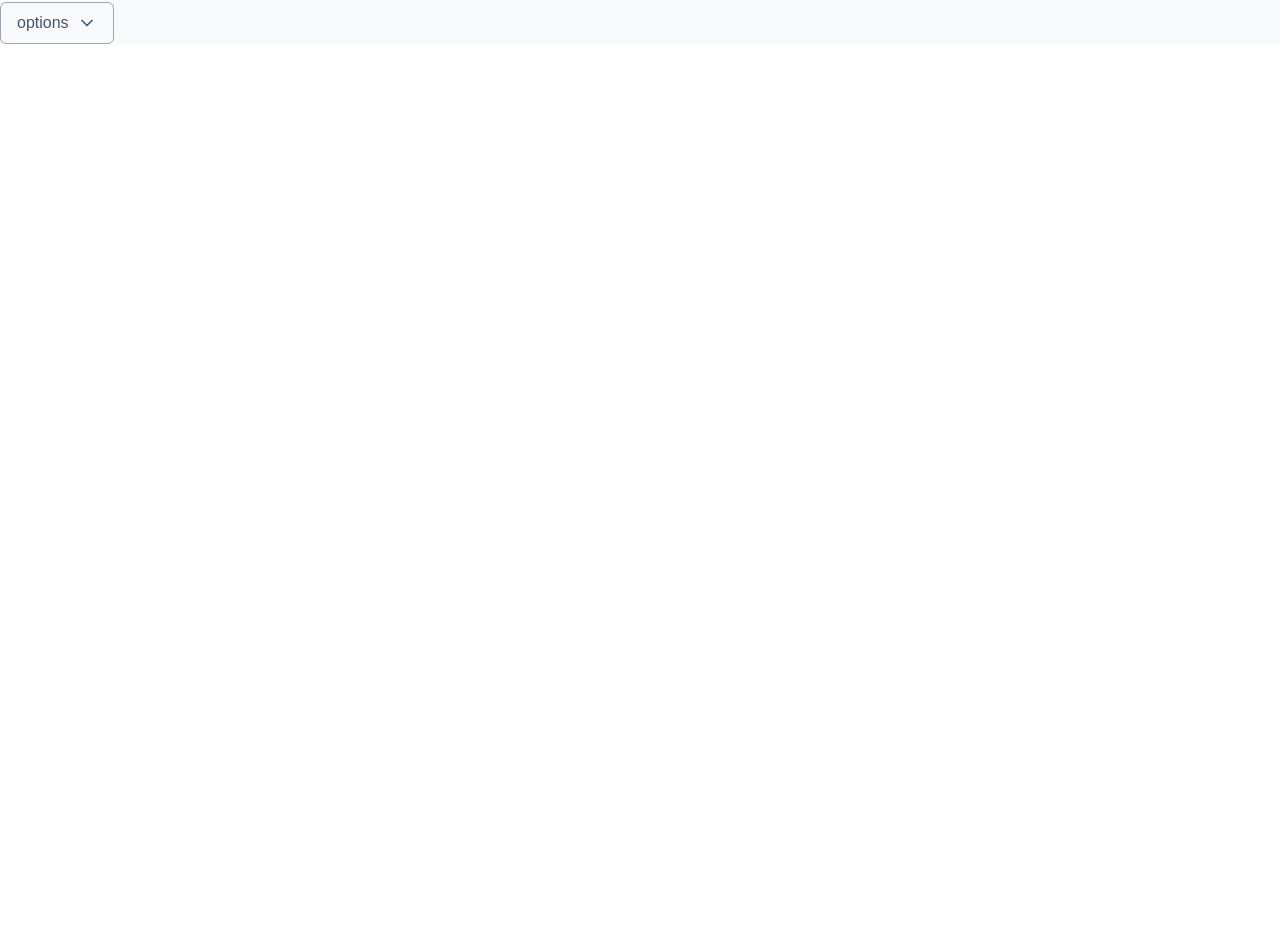
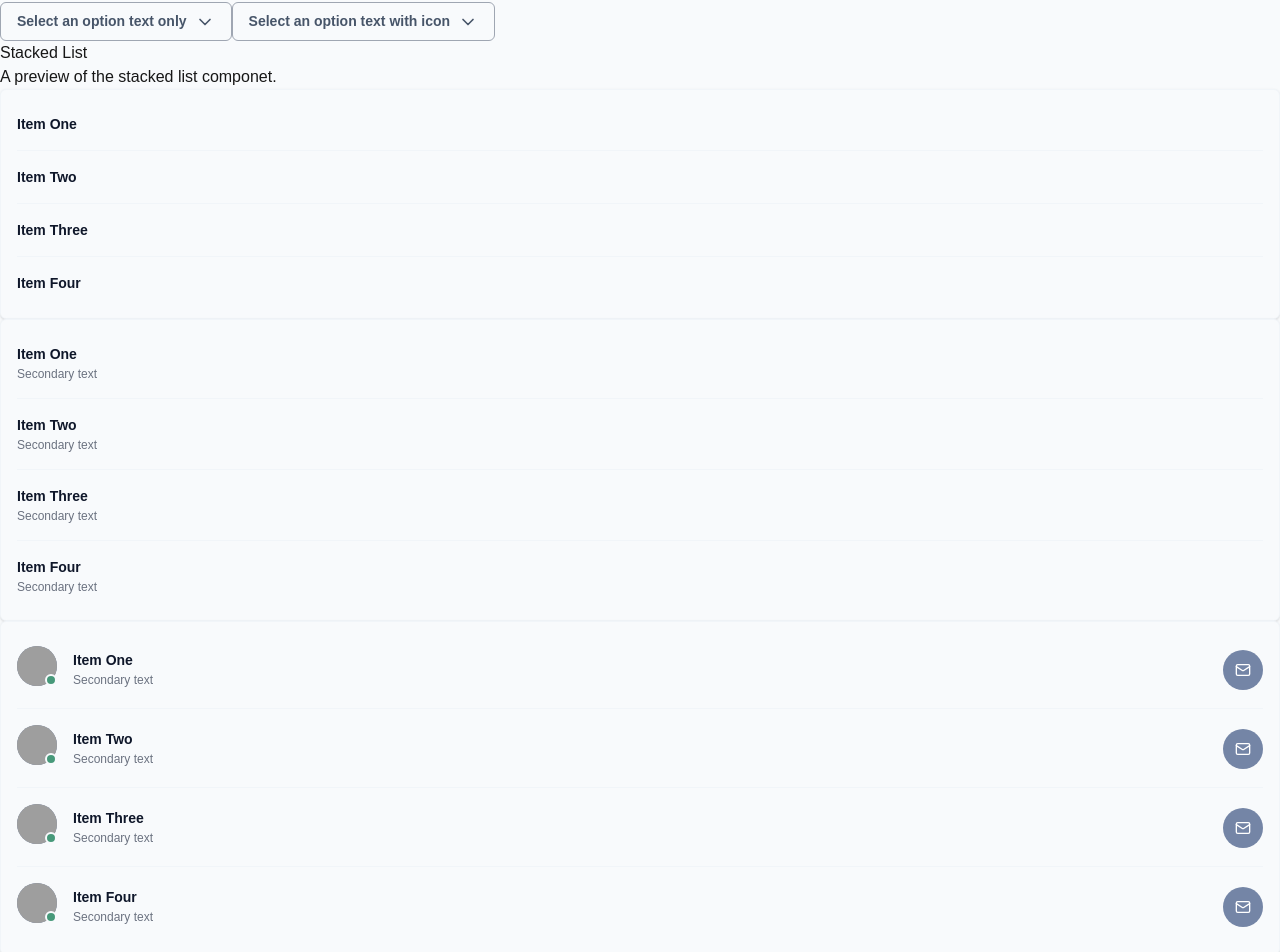
Before and after one commit to menchacaeli/nextjs-ui-components, a Next.js app: page / in a window 1280 px wide. Shown: the part 1589-2541 px from the top of the page. Before the commit the page ends 1633 px from the top, so only its background shows below. Built offline with nearby package versions, Linux system fonts and the light colour scheme; grey boxes are pictures that could not be loaded.

Commit message:
added stacked list

```diff
--- a/src/components/Option/Option.css
+++ b/src/components/Option/Option.css
@@ -7,8 +7,8 @@
     display: inline-flex;
     align-items: center;
     padding: var(--spacing-2) var(--spacing-4);
-    font-size: var(--font-size-base);
-    font-weight: var(--font-weight-medium);
+    font-size: var(--font-size-sm);
+    font-weight: var(--font-weight-semibold);
     color: var(--color-text-secondary);
     background-color: var(--color-bg-primary);
     border: 1px solid var(--color-bg-secondary);
@@ -43,7 +43,8 @@
     align-items: center;
     padding: var(--spacing-2) var(--spacing-4);
     background-color: var(--color-bg-secondary);
-    font-size: var(--font-size-base);
+    font-weight: var(--font-weight-light);
+    font-size: var(--font-size-sm);
     color: var(--color-text-primary);
     cursor: pointer;
     transition: all 0.2s;
@@ -59,7 +60,7 @@
 }
 
 .option--icon {
-    margin-right: var(--spacing-2);
+    margin-right: var(--spacing-3);
     width: 20px;
     height: 20px;
 }
--- a/src/components/Option/Option.tsx
+++ b/src/components/Option/Option.tsx
@@ -5,7 +5,7 @@ import "./Option.css";
 import { useEffect, useState, useRef, useCallback } from "react";
 
 const Option = (props: ListProps) => {
-  const { items } = props;
+  const { text = "options", items } = props;
 
   const [isOpen, setIsOpen] = useState(false);
   const [dropdownPosition, setDropdownPosition] = useState<"bottom" | "top">(
@@ -68,7 +68,7 @@ const Option = (props: ListProps) => {
   return (
     <div className={"option--container"} ref={containerRef}>
       <Button
-        text={"options"}
+        text={text}
         trailingIcon={ChevronDown}
         className={"option--button"}
         onClick={toggleOption}
@@ -79,13 +79,17 @@ const Option = (props: ListProps) => {
           ref={dropdownRef}
         >
           {items.map((item, index) => {
+            const LeadingIcon = item.leadingIcon;
             return (
               <div
                 key={index}
                 className={"option--item"}
                 onClick={() => item.onClick(item.value)}
               >
-                <span className={"option--item-text"}>{item.text}</span>
+                {LeadingIcon && (
+                  <LeadingIcon className={"option--icon"} aria-hidden="true" />
+                )}
+                <span className={"option--text"}>{item.text}</span>
               </div>
             );
           })}
--- a/src/components/Option/option.ts
+++ b/src/components/Option/option.ts
@@ -1,10 +1,14 @@
+import { LucideIcon } from "lucide-react";
+
 interface ListItem {
   text: string;
   value: string;
+  leadingIcon?: LucideIcon;
   onClick: (value: string) => void;
 }
 
 export interface ListProps extends React.HTMLAttributes<HTMLUListElement> {
+  text: string;
   items: ListItem[];
   id?: string;
 }
--- /dev/null
+++ b/src/components/StackedList/StackedList.css
@@ -0,0 +1,55 @@
+.list-container {
+    width: 100%;
+    border-radius: var(--radius-md);
+    box-shadow: var(--shadow-base);
+    background-color: var(--color-bg-primary);
+    border: 1px solid var(--color-bg-secondary);
+    padding: var(--spacing-2) 0;
+}
+
+.stacked-list {
+    list-style: none;
+    padding: 0;
+    margin: 0;
+}
+
+.list-item {
+    position: relative;
+}
+
+.item-content {
+    padding: var(--spacing-4);
+    display: flex;
+    justify-content: space-between;
+    align-items: center;
+}
+
+.item-avatar {
+    margin-right: var(--spacing-4);
+}
+
+.item-main {
+    flex: 1;
+    min-width: 0;
+}
+
+.item-text {
+    font-size: var(--font-size-sm);
+    font-weight: var(--font-weight-semibold);
+    color: var(--color-text-primary);
+}
+
+.item-secondary-text {
+    font-size: var(--font-size-xs);
+    color: var(--color-gray-500);
+    margin: 0;
+}
+
+.item-divider {
+    position: absolute;
+    bottom: 0;
+    left: var(--spacing-4);
+    right: var(--spacing-4);
+    height: 1px;
+    background-color: var(--color-bg-secondary);
+}
--- /dev/null
+++ b/src/components/StackedList/StackedList.tsx
@@ -0,0 +1,35 @@
+import "./StackedList.css";
+import { StackedListProps } from "./stacked-list.ts";
+
+const StackedList = (props: StackedListProps) => {
+  const { items } = props;
+  return (
+    <div className="list-container">
+      <ul className="stacked-list">
+        {items.map((item, index) => {
+          return (
+            <li key={index} className="list-item">
+              <div className="item-content">
+                {item.avatar && (
+                  <div className="item-avatar">{item.avatar}</div>
+                )}
+                <div className="item-main">
+                  <p className="item-text">{item.text}</p>
+                  <p className="item-secondary-text">{item.secondaryText}</p>
+                </div>
+                {item.secondaryAction && (
+                  <div className="item-secondary-action">
+                    {item.secondaryAction}
+                  </div>
+                )}
+              </div>
+              {index !== items.length - 1 && <div className="item-divider" />}
+            </li>
+          );
+        })}
+      </ul>
+    </div>
+  );
+};
+
+export default StackedList;
--- /dev/null
+++ b/src/components/StackedList/stacked-list.ts
@@ -0,0 +1,15 @@
+import React from "react";
+
+export interface StackedListItem {
+  text: string;
+  secondaryText?: string;
+  avatar?: React.ReactNode;
+  action?: (value: unknown) => void;
+  secondaryAction?: React.ReactNode;
+}
+
+export interface StackedListProps
+  extends React.HTMLAttributes<HTMLUListElement> {
+  items: StackedListItem[];
+  id?: string;
+}
--- a/src/components/index.ts
+++ b/src/components/index.ts
@@ -2,3 +2,4 @@ export { default as Button } from "./Button/Button.tsx";
 export { default as Avatar } from "./Avatar/Avatar.tsx";
 export { default as Badge } from "./Badge/Badge.tsx";
 export { default as Option } from "./Option/Option.tsx";
+export { default as StackedList } from "./StackedList/StackedList.tsx";
--- a/src/pages/index.tsx
+++ b/src/pages/index.tsx
@@ -1,4 +1,4 @@
-import { Button, Avatar, Badge, Option } from "@/components";
+import { Button, Avatar, Badge, Option, StackedList } from "@/components";
 import { ChevronRight, Mail } from "lucide-react";
 
 export default function Home() {
@@ -587,14 +587,12 @@ export default function Home() {
         <div className="w-full">
           {/* Options text only */}
           <div
-            className="rounded-lg border p-4"
-            style={{
-              backgroundColor: "var(--color-bg-primary)",
-              borderColor: "var(--color-gray-500)",
-            }}
+            className="border-b pb-10 mb-10"
+            style={{ borderColor: "var(--color-bg-secondary)" }}
           >
             <div className="flex flex-wrap gap-4">
               <Option
+                text={"Select an option text only"}
                 items={[
                   {
                     text: "Option One",
@@ -612,6 +610,120 @@ export default function Home() {
                   },
                 ]}
               />
+
+              <Option
+                text={"Select an option text with icon"}
+                items={[
+                  {
+                    text: "Option One",
+                    value: "Option One",
+                    leadingIcon: Mail,
+                    onClick: (value) => {
+                      alert(value);
+                    },
+                  },
+                  {
+                    text: "Option Two",
+                    value: "Option Two",
+                    leadingIcon: Mail,
+                    onClick: (value) => {
+                      alert(value);
+                    },
+                  },
+                ]}
+              />
+            </div>
+          </div>
+        </div>
+      </div>
+
+      <div className="max-w-5xl mx-auto">
+        <div className="mb-8">
+          <h1 className="text-3xl font-bold">Stacked List</h1>
+          <p className="mt-2">A preview of the stacked list componet.</p>
+        </div>
+
+        <div className="w-full">
+          {/* Options text only */}
+          <div
+            className="border-b pb-10 mb-10"
+            style={{ borderColor: "var(--color-bg-secondary)" }}
+          >
+            <div className="flex flex-wrap gap-4">
+              <StackedList
+                items={[
+                  { text: "Item One" },
+                  { text: "Item Two" },
+                  { text: "Item Three" },
+                  { text: "Item Four" },
+                ]}
+              />
+
+              <StackedList
+                items={[
+                  { text: "Item One", secondaryText: "Secondary text" },
+                  { text: "Item Two", secondaryText: "Secondary text" },
+                  { text: "Item Three", secondaryText: "Secondary text" },
+                  { text: "Item Four", secondaryText: "Secondary text" },
+                ]}
+              />
+
+              <StackedList
+                items={[
+                  {
+                    avatar: <Avatar src={avatarImage} />,
+                    text: "Item One",
+                    secondaryText: "Secondary text",
+                    secondaryAction: (
+                      <Button
+                        iconOnly
+                        size={"sm"}
+                        leadingIcon={Mail}
+                        shape={"rounded"}
+                      />
+                    ),
+                  },
+                  {
+                    avatar: <Avatar src={avatarImage} />,
+                    text: "Item Two",
+                    secondaryText: "Secondary text",
+                    secondaryAction: (
+                      <Button
+                        iconOnly
+                        size={"sm"}
+                        leadingIcon={Mail}
+                        shape={"rounded"}
+                      />
+                    ),
+                  },
+                  {
+                    avatar: <Avatar src={avatarImage} />,
+                    text: "Item Three",
+                    secondaryText: "Secondary text",
+                    secondaryAction: (
+                      <Button
+                        iconOnly
+                        size={"sm"}
+                        leadingIcon={Mail}
+                        shape={"rounded"}
+                      />
+                    ),
+                  },
+                  {
+                    avatar: <Avatar src={avatarImage} />,
+                    text: "Item Four",
+                    secondaryText: "Secondary text",
+                    secondaryAction: (
+                      <Button
+                        iconOnly
+                        size={"sm"}
+                        leadingIcon={Mail}
+                        shape={"rounded"}
+                      />
+                    ),
+                  },
+                ]}
+              />
             </div>
           </div>
         </div>
```
